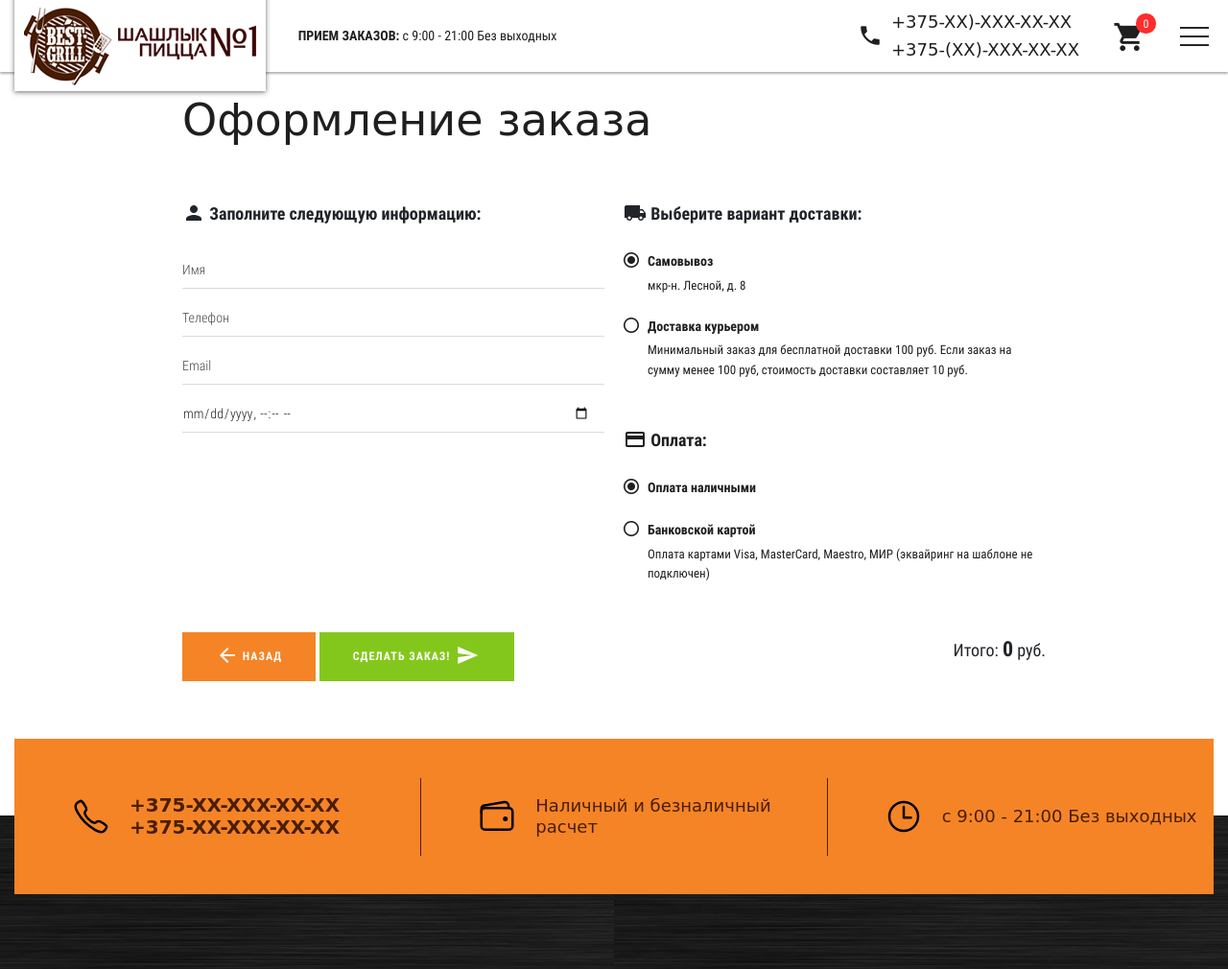
After one commit to Aliaksei-Hrazhynski/DP, a Django app: page /order/ in a window 1280 px wide. The commit adds this page. Shown: the whole page at 96% size. Run offline with Django 4.2, Linux system fonts and the light colour scheme; some libraries are stand-ins or nearby versions; some web fonts are replaced.

Commit message:
minor change

```diff
--- a/cafe/templates/includes/cart_details.html
+++ b/cafe/templates/includes/cart_details.html
@@ -69,7 +69,7 @@
                                                                         </span>
 
                                                                 </div>
-                                                                <button class="btn" type="submit1" name="ms2_action" value="cart/change" style="background: #F58427; width: 100px" <i class="glyphicon glyphicon-refresh"></i>ok</button>
+                                                                <button class="btn" type="submit1" name="ms2_action" value="cart/change" style="background: #F58427; width: 100px"> <i class="glyphicon glyphicon-refresh"></i>ok</button>
                                                                     <input type="hidden" name="dish_id" value="{{ item.dish.id }}">
                                                                     <input type="hidden" name="update_quantity" value="True">
                                                                     <input type="hidden" name="dish" value="{{ item.dish }}">
--- /dev/null
+++ b/cafe/templates/includes/order.html
@@ -0,0 +1,93 @@
+{% load static %}
+{% block order %}
+<div class="middle">
+    <div class="push50"></div>
+    <div class="push50"></div>
+    <div class="container">
+        <div class="mini-container">
+            <h1>Оформление заказа</h1>
+            <div class="content">
+                <div class="order-wrapper">
+                    <form action="http://127.0.0.1:8000/order_create/" class="form-horizontal ms2_form" id="msOrder" method="post">
+                        {% csrf_token %}
+                        <div class="row">
+                            <div class="col-md-6 col-lg-5">
+                                <h5 class="black"><i class="material-icons">person</i> Заполните следующую информацию:</h5>
+                                <div class="push20"></div>
+                                <div class="form-group input-parent required">
+                                    <input type="text" id="receiver" placeholder="Имя" name="first_name" value="" class="form-control required">
+                                </div>
+                                <div class="form-group input-parent required">
+                                        <input type="tel" id="phone1" placeholder="Телефон" name="phone" value="" class="form-control required" pattern="[\+]375\(]\d{2}[\)]\d{3}[\-]\d{2}[\-]\d{2}" title="Используйте формат: +375(33)333-33-33">
+                                    </div>
+                                                    <div class="form-group input-parent">
+                                        <input type="email" id="email" placeholder="Email" name="email" value="" class="form-control">
+                                    </div>
+                                                    <div class="form-group input-parent">
+                                        <input type="datetime-local" id="date_delivery" placeholder="Дата доставки" name="date_delivery" value="" class="form-control">
+                                    </div>
+                                <div class="push30"></div>
+                            </div>
+                            <div class="col-md-6 col-lg-6 col-lg-offset-1">
+                                <div id="deliveries">
+                                    <h5 class="black"><i class="material-icons">local_shipping</i> Выберите вариант доставки:</h5>
+                                    <div class="push20"></div>
+                                    <div class="form-group">
+                                         <div class="customradio">
+                                             <input type="radio" name="delivery" value="1" id="delivery_1" data-payments="[1,3]" checked="">
+                                             <label class="delivery input-parent" for="delivery_1">Самовывоз</label>
+                                             <p class="small">мкр-н. Лесной, д. 8</p>
+                                         </div>
+                                        <div class="customradio">
+                                            <input type="radio" name="delivery" value="2" id="delivery_2" data-payments="[1,3]">
+                                            <label class="delivery input-parent" for="delivery_2">Доставка курьером</label>
+                                           <p class="small">Минимальный заказ для бесплатной доставки 100 руб. Если заказ на сумму менее 100 руб, стоимость доставки составляет 10 руб.                                    </p>
+                                        </div>
+                                    </div>
+                                </div>
+                                <div class="push30"></div>
+                                <h5><i class="material-icons">payment</i> Оплата:</h5>
+                                <div class="push20"></div>
+                                <div class="form-group">
+                                                                                                <div class="customradio">
+                                                <input type="radio" name="payment" value="1" id="payment_1" checked="">
+                                                <label class="payment input-parent" for="payment_1">Оплата наличными</label>
+
+
+                                            </div>
+                                                                                                <div class="customradio">
+                                                <input type="radio" name="payment" value="3" id="payment_3">
+                                                <label class="payment input-parent" for="payment_3">Банковской картой</label>
+
+                                                                                    <p class="small">
+                                                        Оплата картами Visa, MasterCard, Maestro, МИР (эквайринг на шаблоне не подключен)                                    </p>
+
+                                            </div>
+                                                            </div>
+                           </div>
+                        </div>
+                        <div class="push30"></div>
+
+
+                        <div class="row min">
+                            <div class="col-sm-6 col-sm-push-6  text-right-sm black f18">
+                                <span>Итого:</span> <span id="ms2_order_cost" class="bold f22">{{ cart.get_total_price }}</span> руб.                <div class="push20"></div>
+                            </div>
+                            <div class="col-sm-6 col-sm-pull-6">
+                                <a href="http://127.0.0.1:8000/cart/cart_details/" class="tpl-btn"><i class="material-icons">arrow_back</i> Назад</a>
+                                <button type="submit" name="ms2_action" value="order/submit" class="btn ms2_link invert">Сделать заказ! <i class="material-icons">send</i>
+                                </button>
+                            </div>
+                        </div>
+                    </form>
+</div>
+
+
+                    </div>
+                    <div class="push30"></div>
+
+                </div>
+
+            </div>
+        </div>
+{% endblock %}
--- a/cafe/templates/index.html
+++ b/cafe/templates/index.html
@@ -32,11 +32,11 @@
     <div class="mobile-menu-inner">
         <ul class="">
             <li class="first active"><a href="http://127.0.0.1:8000/">Главная</a></li>
-            <li><a href="https://shashlyk.demoultron.ru/#catalog" class="scrollto">Меню</a></li>
+            <li><a href="" class="scrollto">Меню</a></li>
             <li><a href="http://127.0.0.1:8000/payment/">Доставка и оплата</a></li>
-            <li><a href="https://shashlyk.demoultron.ru/o-nas">О нас</a></li>
-            <li><a href="https://shashlyk.demoultron.ru/otzyivyi">Отзывы</a></li>
-            <li class="last"><a href="https://shashlyk.demoultron.ru/kontaktyi">Контакты</a></li
+            <li><a href="">О нас</a></li>
+            <li><a href="">Отзывы</a></li>
+            <li class="last"><a href="">Контакты</a></li>
         </ul>
     </div>
     <div class="push30"></div>
@@ -72,11 +72,11 @@
                 </div>
                 <div class="top-menu visible-lg">
                     <ul class=""><li class="first active"><a href="http://127.0.0.1:8000/">Главная</a></li>
-                                 <li><a href="https://shashlyk.demoultron.ru/#catalog" class="scrollto">Меню</a></li>
+                                 <li><a href="" class="scrollto">Меню</a></li>
                                  <li><a href="http://127.0.0.1:8000/payment/">Доставка и оплата</a></li>
-                                 <li><a href="https://shashlyk.demoultron.ru/o-nas">О нас</a></li>
-                                 <li><a href="https://shashlyk.demoultron.ru/otzyivyi">Отзывы</a></li>
-                                 <li class="last"><a href="https://shashlyk.demoultron.ru/kontaktyi">Контакты</a></li>
+                                 <li><a href="">О нас</a></li>
+                                 <li><a href="">Отзывы</a></li>
+                                 <li class="last"><a href="">Контакты</a></li>
                     </ul>
                 </div>
                 <div class="header-contacts">
@@ -280,8 +280,6 @@
         </div>
     </div>
     {% endblock %}
-
-
     <div class="push60 visible-md visible-lg"></div>
     <div class="push40 visible-xs"></div>
     <div class="map-section">
@@ -375,7 +373,7 @@
 
 
         $(function(){
-            $('.tel, #phone').inputmask('+7 (999) 999 99 99',{
+            $('.tel, #phone').inputmask('+375',{
                 clearMaskOnLostFocus: true
             });
         });
@@ -385,12 +383,11 @@
             // mixitup init
             $('#catalog').mixItUp({
                 load: {
-                  filter: '.category119'
+                  filter: '.category1'
                 }
             });
             // mixitup init end
         });
-
     </script>
     <script src="{% static 'js/default.js' %}"></script>
     <script src="{% static 'js/jquery.jgrowl.min.js' %}"></script>
--- /dev/null
+++ b/cafe/templates/order.html
@@ -0,0 +1,4 @@
+{% extends 'index.html'%}
+{% block content %}
+{% include "includes/order.html" %}
+{% endblock %}
--- a/cafe/urls.py
+++ b/cafe/urls.py
@@ -16,7 +16,7 @@ Including another URLconf
 from django.contrib import admin
 from django.urls import path, include
 from .views import index, payment, dish_details
-from cafe import models
+from orders.views import order, order_create
 
 urlpatterns = [
     path('admin/', admin.site.urls),
@@ -25,6 +25,7 @@ urlpatterns = [
     path('cart/', include('cart.urls'), name='cart'),
     path('', index),
     path('dish/<int:pk>', dish_details, name="dish_details"),
-
     path('payment/', payment),
+    path('order/', order),
+    path('order_create/', order_create),
 ]
--- a/orders/admin.py
+++ b/orders/admin.py
@@ -9,8 +9,8 @@ class OrderItemInline(admin.TabularInline):
 
 class OrderAdmin(admin.ModelAdmin):
     list_display = ['id', 'first_name', 'phone', 'email',
-                    'address_delivery', 'date_created', 'moderation', 'paid']
-    list_filter = ['date_created', 'moderation', 'paid']
+                    'address_delivery', 'moderation', 'payment', 'total_price']
+    list_filter = ['moderation', 'payment']
     inlines = [OrderItemInline]
 
 
--- a/orders/views.py
+++ b/orders/views.py
@@ -1,3 +1,36 @@
 from django.shortcuts import render
+from cart.cartmodel import Cart
+from datetime import datetime
+from orders.models import Order, OrderItem
 
-# Create your views here.
+
+def order(request):
+    cart = Cart(request)
+    return render(request, "order.html", {'cart': cart})
+
+
+def order_create(request):
+    cart = Cart(request)
+    first_name = request.POST.get('first_name')
+    phone = request.POST.get('phone')
+    email = request.POST.get('email')
+    date_delivery = request.POST.get('date_delivery')
+    date_created = datetime.now()
+    total_price = cart.get_total_price()
+    if request.POST.get('delivery') == 1:
+        delivery = 'Самовывоз'
+    else:
+        delivery = 'Доставка курьером'
+    if request.POST.get('payment') == 1:
+        payment = 'Оплата наличными'
+    else:
+        payment = 'Доставка курьером'
+    order = Order.objects.create(first_name=first_name, phone=phone, email=email, delivery=delivery, payment=payment, total_price=total_price)
+    order.save()
+    for item in cart:
+        OrderItem.objects.create(order=order,
+                                 dish=item['dish'],
+                                 price=item['price'],
+                                 quantity=item['quantity'])
+    cart.clear()
+    return render(request, "index.html")
```
Also changed, not shown: cafe/templates/includes/dish_details.html (+12 -5 lines), orders/models.py (+7 -5 lines), db.sqlite3, orders/migrations/0002_alter_order_date_delivery.py (added), orders/migrations/0003_remove_order_paid_order_delivery_order_dish_and_more.py (added), orders/migrations/0004_alter_order_date_created.py (added), orders/migrations/0005_alter_order_options_remove_order_date_created_and_more.py (added), orders/migrations/0006_remove_order_dish_alter_order_phone.py (added), orders/migrations/0007_order_total_price.py (added), static/images/customradio.png (added). Lines whose indentation alone changed are shown as unchanged.
